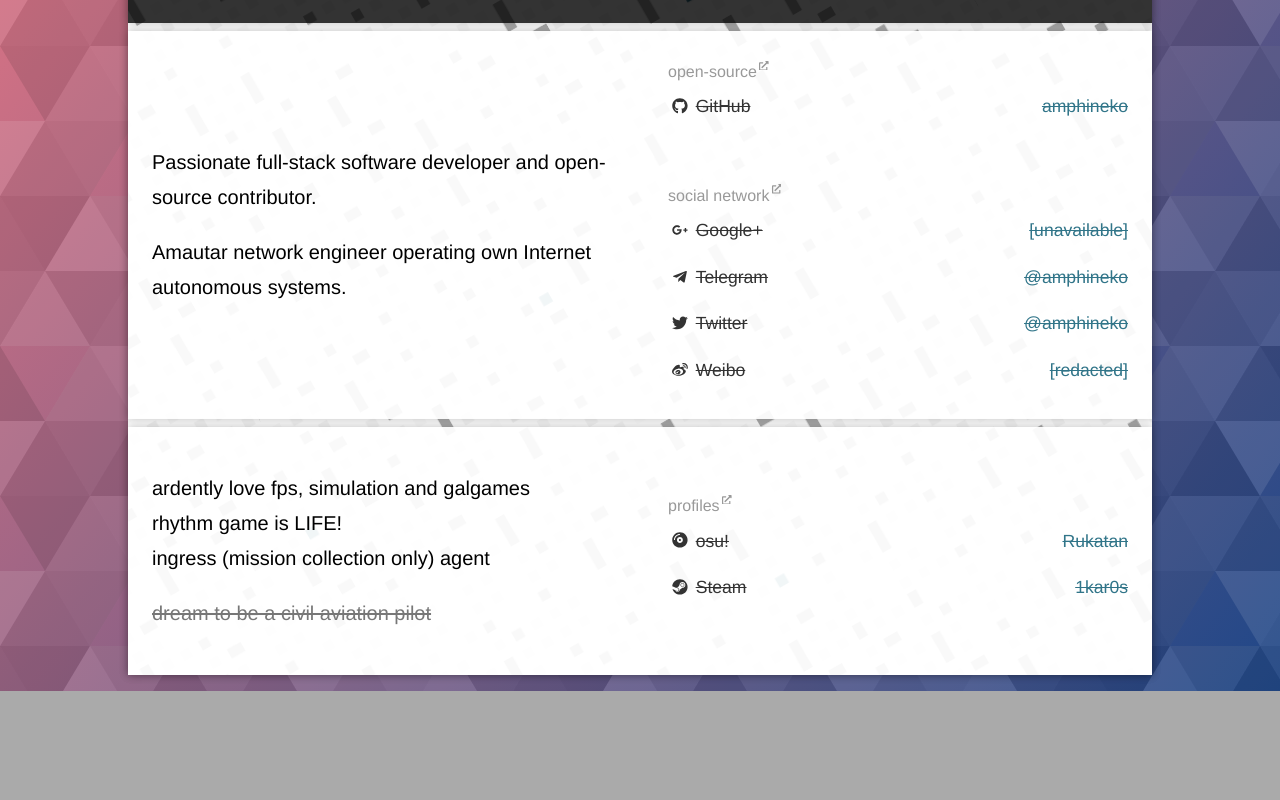
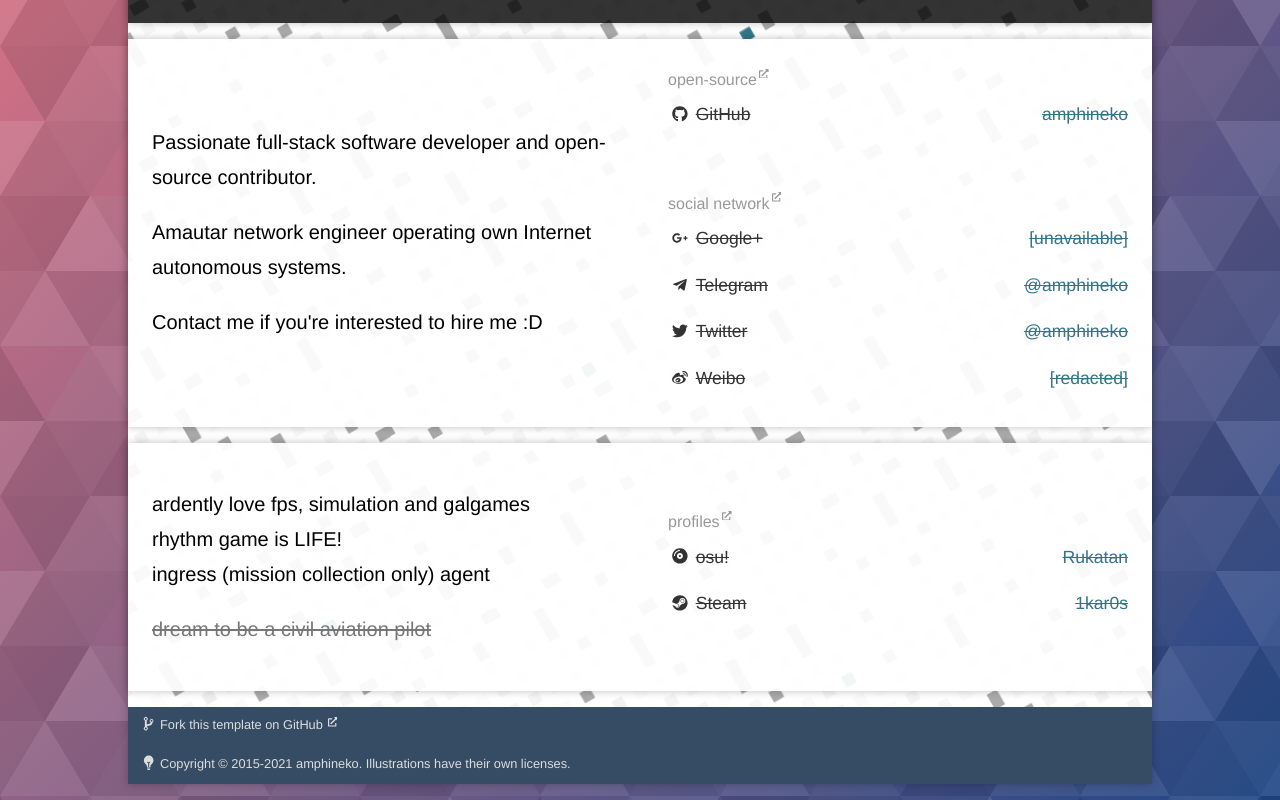
Before and after one commit to amphineko/atomicneko, a Next.js app: page / in a window 1280 px wide. Shown: the part 404-1204 px from the top of the page. Before the commit the page ends 1095 px from the top, so only its background shows below. Built offline with nearby package versions, Linux system fonts and the light colour scheme.

Commit message:
feat: add footer

```diff
--- a/pages/index.tsx
+++ b/pages/index.tsx
@@ -1,8 +1,18 @@
-import { FaCompactDisc, FaGithub, FaGooglePlusG, FaSteam, FaTelegramPlane, FaTwitter, FaWeibo } from 'react-icons/fa'
-import { IoCloud, IoLanguage, IoLink, IoSchool } from 'react-icons/io5'
+import {
+    FaCompactDisc,
+    FaExternalLinkAlt,
+    FaGithub,
+    FaGooglePlusG,
+    FaSteam,
+    FaTelegramPlane,
+    FaTwitter,
+    FaWeibo,
+} from 'react-icons/fa'
+import { IoBulb, IoCloud, IoGitBranch, IoLanguage, IoLink, IoSchool } from 'react-icons/io5'
 import { Account, AccountList, Description, Paragraph } from '../components/blocks'
 import { LabelGroup, LabelItem } from '../components/labels'
 import { Block, Column } from '../sections/block'
+import { Footer, FooterParagraph } from '../sections/footer'
 import { Header, ProfileNameStandout } from '../sections/header'
 
 const IndexPage = () => (
@@ -69,6 +79,7 @@
                     {/* <Paragraph>who is amphineko?</Paragraph> */}
                     <Paragraph>Passionate full-stack software developer and open-source contributor.</Paragraph>
                     <Paragraph>Amautar network engineer operating own Internet autonomous systems.</Paragraph>
+                    <Paragraph>Contact me if you&apos;re interested to hire me :D</Paragraph>
                 </Description>
             </Column>
             <Column>
@@ -122,6 +133,20 @@
             </Column>
         </Block>
 
+        <Footer>
+            <FooterParagraph icon={IoGitBranch}>
+                <a className="footer-link" href="https://github.com/amphineko/atomicneko">
+                    Fork this template on GitHub
+                </a>
+                <span className="footer-external-link-icon">
+                    <FaExternalLinkAlt />
+                </span>
+            </FooterParagraph>
+            <FooterParagraph icon={IoBulb}>
+                Copyright © 2015-2021 amphineko. Illustrations have their own licenses.
+            </FooterParagraph>
+        </Footer>
+
         <style jsx>{`
             .container {
                 background: url('/assets/images/background-header.svg') no-repeat;
@@ -133,7 +158,17 @@
                 flex-direction: column;
                 max-width: 64em;
                 margin: 0 auto;
-                min-height: 100vh;
+            }
+
+            .footer-link {
+                color: inherit;
+                text-decoration: none;
+            }
+
+            .footer-external-link-icon {
+                font-size: 0.75em;
+                margin-left: 0.5em;
+                vertical-align: 0.25em;
             }
 
             .silent-link {
--- a/sections/block.tsx
+++ b/sections/block.tsx
@@ -24,7 +24,7 @@
             }
 
             .block {
-                margin-top: 0.5rem;
+                margin-top: 1rem;
             }
         `}</style>
     </>
--- /dev/null
+++ b/sections/footer.tsx
@@ -0,0 +1,46 @@
+import { PropsWithChildren } from 'react'
+import { IconType } from 'react-icons'
+
+export const FooterParagraph = ({
+    backgroundColor,
+    color,
+    children,
+    icon: Icon,
+}: PropsWithChildren<{ backgroundColor?: string; color?: string; icon: IconType }>) => (
+    <>
+        <p className="paragraph">
+            <span className="icon">
+                <Icon />
+            </span>
+            {children}
+            {backgroundColor}
+        </p>
+        <style jsx>{`
+            .paragraph {
+                background-color: ${backgroundColor ?? '#354c64'};
+                color: ${color ?? '#ddd'};
+                font-size: 0.8em;
+                margin: 0;
+                padding: 0.75em 1em;
+            }
+
+            .icon {
+                display: inline-block;
+                font-size: 1.2em;
+                vertical-align: middle;
+                width: 1.25em;
+            }
+        `}</style>
+    </>
+)
+
+export const Footer = ({ children }: PropsWithChildren<unknown>) => (
+    <>
+        <footer className="footer">{children}</footer>
+        <style jsx>{`
+            .footer {
+                margin-top: 1rem;
+            }
+        `}</style>
+    </>
+)
```
